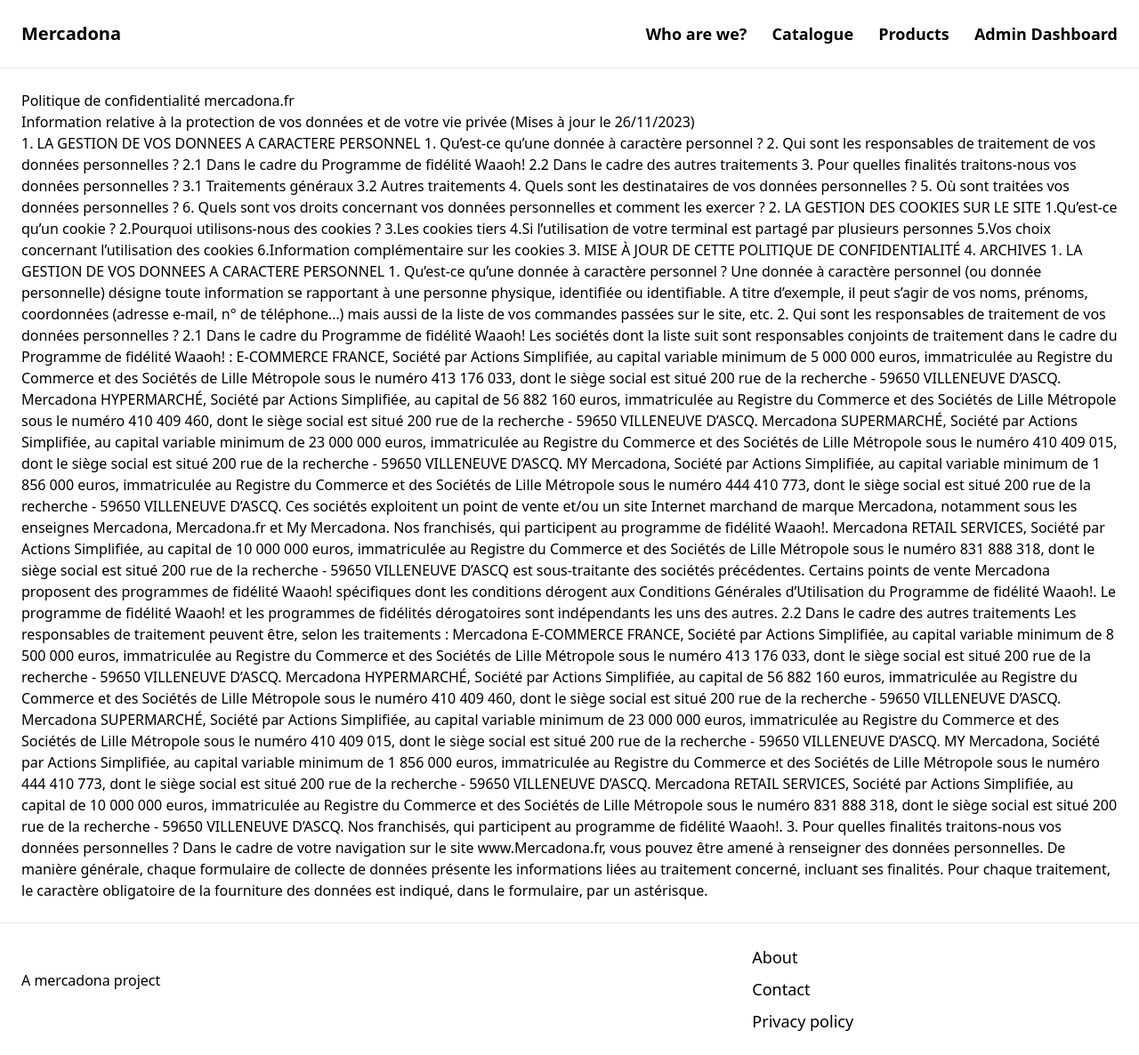
After one commit to Fadddddd/Mercadonamarket, a Django app: page /privacy/ in a window 1280 px wide. The commit adds this page. Shown: the whole page at 89% size. Run offline with Django 4.2, Linux system fonts and the light colour scheme; some libraries are stand-ins or nearby versions.

Commit message:
politique de conf

```diff
--- a/merchandise/templates/merchandise/base.html
+++ b/merchandise/templates/merchandise/base.html
@@ -59,13 +59,10 @@
             >
           </li>
           <li>
-            <a href="#" class="text-lg text-black-500 hover:text-teal-700"
+            <a
+              href="{% url 'privacy' %}"
+              class="text-lg text-black-500 hover:text-teal-700"
               >Privacy policy</a
-            >
-          </li>
-          <li>
-            <a href="#" class="text-lg text-black-500 hover:text-teal-700"
-              >Term of use</a
             >
           </li>
         </ul>
--- /dev/null
+++ b/merchandise/templates/merchandise/privacy.html
@@ -0,0 +1,82 @@
+{% extends 'merchandise/base.html' %} {% block title %} Privacy policy
+{%endblock %} {% block content %} Politique de confidentialité mercadona.fr
+<br />
+<p>
+  Information relative à la protection de vos données et de votre vie privée
+  (Mises à jour le 26/11/2023) <br />
+  1. LA GESTION DE VOS DONNEES A CARACTERE PERSONNEL 1. Qu’est-ce qu’une donnée
+  à caractère personnel ? 2. Qui sont les responsables de traitement de vos
+  données personnelles ? 2.1 Dans le cadre du Programme de fidélité Waaoh! 2.2
+  Dans le cadre des autres traitements 3. Pour quelles finalités traitons-nous
+  vos données personnelles ? 3.1 Traitements généraux 3.2 Autres traitements 4.
+  Quels sont les destinataires de vos données personnelles ? 5. Où sont traitées
+  vos données personnelles ? 6. Quels sont vos droits concernant vos données
+  personnelles et comment les exercer ? 2. LA GESTION DES COOKIES SUR LE SITE
+  1.Qu’est-ce qu’un cookie ? 2.Pourquoi utilisons-nous des cookies ? 3.Les
+  cookies tiers 4.Si l’utilisation de votre terminal est partagé par plusieurs
+  personnes 5.Vos choix concernant l’utilisation des cookies 6.Information
+  complémentaire sur les cookies 3. MISE À JOUR DE CETTE POLITIQUE DE
+  CONFIDENTIALITÉ 4. ARCHIVES 1. LA GESTION DE VOS DONNEES A CARACTERE PERSONNEL
+  1. Qu’est-ce qu’une donnée à caractère personnel ? Une donnée à caractère
+  personnel (ou donnée personnelle) désigne toute information se rapportant à
+  une personne physique, identifiée ou identifiable. A titre d’exemple, il peut
+  s’agir de vos noms, prénoms, coordonnées (adresse e-mail, n° de téléphone…)
+  mais aussi de la liste de vos commandes passées sur le site, etc. 2. Qui sont
+  les responsables de traitement de vos données personnelles ? 2.1 Dans le cadre
+  du Programme de fidélité Waaoh! Les sociétés dont la liste suit sont
+  responsables conjoints de traitement dans le cadre du Programme de fidélité
+  Waaoh! : E-COMMERCE FRANCE, Société par Actions Simplifiée, au capital
+  variable minimum de 5 000 000 euros, immatriculée au Registre du Commerce et
+  des Sociétés de Lille Métropole sous le numéro 413 176 033, dont le siège
+  social est situé 200 rue de la recherche - 59650 VILLENEUVE D’ASCQ. Mercadona
+  HYPERMARCHÉ, Société par Actions Simplifiée, au capital de 56 882 160 euros,
+  immatriculée au Registre du Commerce et des Sociétés de Lille Métropole sous
+  le numéro 410 409 460, dont le siège social est situé 200 rue de la recherche
+  - 59650 VILLENEUVE D’ASCQ. Mercadona SUPERMARCHÉ, Société par Actions
+  Simplifiée, au capital variable minimum de 23 000 000 euros, immatriculée au
+  Registre du Commerce et des Sociétés de Lille Métropole sous le numéro 410 409
+  015, dont le siège social est situé 200 rue de la recherche - 59650 VILLENEUVE
+  D’ASCQ. MY Mercadona, Société par Actions Simplifiée, au capital variable
+  minimum de 1 856 000 euros, immatriculée au Registre du Commerce et des
+  Sociétés de Lille Métropole sous le numéro 444 410 773, dont le siège social
+  est situé 200 rue de la recherche - 59650 VILLENEUVE D’ASCQ. Ces sociétés
+  exploitent un point de vente et/ou un site Internet marchand de marque
+  Mercadona, notamment sous les enseignes Mercadona, Mercadona.fr et My
+  Mercadona. Nos franchisés, qui participent au programme de fidélité Waaoh!.
+  Mercadona RETAIL SERVICES, Société par Actions Simplifiée, au capital de 10
+  000 000 euros, immatriculée au Registre du Commerce et des Sociétés de Lille
+  Métropole sous le numéro 831 888 318, dont le siège social est situé 200 rue
+  de la recherche - 59650 VILLENEUVE D’ASCQ est sous-traitante des sociétés
+  précédentes. Certains points de vente Mercadona proposent des programmes de
+  fidélité Waaoh! spécifiques dont les conditions dérogent aux Conditions
+  Générales d’Utilisation du Programme de fidélité Waaoh!. Le programme de
+  fidélité Waaoh! et les programmes de fidélités dérogatoires sont indépendants
+  les uns des autres. 2.2 Dans le cadre des autres traitements Les responsables
+  de traitement peuvent être, selon les traitements : Mercadona E-COMMERCE
+  FRANCE, Société par Actions Simplifiée, au capital variable minimum de 8 500
+  000 euros, immatriculée au Registre du Commerce et des Sociétés de Lille
+  Métropole sous le numéro 413 176 033, dont le siège social est situé 200 rue
+  de la recherche - 59650 VILLENEUVE D’ASCQ. Mercadona HYPERMARCHÉ, Société par
+  Actions Simplifiée, au capital de 56 882 160 euros, immatriculée au Registre
+  du Commerce et des Sociétés de Lille Métropole sous le numéro 410 409 460,
+  dont le siège social est situé 200 rue de la recherche - 59650 VILLENEUVE
+  D’ASCQ. Mercadona SUPERMARCHÉ, Société par Actions Simplifiée, au capital
+  variable minimum de 23 000 000 euros, immatriculée au Registre du Commerce et
+  des Sociétés de Lille Métropole sous le numéro 410 409 015, dont le siège
+  social est situé 200 rue de la recherche - 59650 VILLENEUVE D’ASCQ. MY
+  Mercadona, Société par Actions Simplifiée, au capital variable minimum de 1
+  856 000 euros, immatriculée au Registre du Commerce et des Sociétés de Lille
+  Métropole sous le numéro 444 410 773, dont le siège social est situé 200 rue
+  de la recherche - 59650 VILLENEUVE D’ASCQ. Mercadona RETAIL SERVICES, Société
+  par Actions Simplifiée, au capital de 10 000 000 euros, immatriculée au
+  Registre du Commerce et des Sociétés de Lille Métropole sous le numéro 831 888
+  318, dont le siège social est situé 200 rue de la recherche - 59650 VILLENEUVE
+  D’ASCQ. Nos franchisés, qui participent au programme de fidélité Waaoh!. 3.
+  Pour quelles finalités traitons-nous vos données personnelles ? Dans le cadre
+  de votre navigation sur le site www.Mercadona.fr, vous pouvez être amené à
+  renseigner des données personnelles. De manière générale, chaque formulaire de
+  collecte de données présente les informations liées au traitement concerné,
+  incluant ses finalités. Pour chaque traitement, le caractère obligatoire de la
+  fourniture des données est indiqué, dans le formulaire, par un astérisque.
+</p>
+{% endblock %}
--- a/merchandise/views.py
+++ b/merchandise/views.py
@@ -38,3 +38,6 @@ def categories(request):
     categories=Category.objects.all()
     return render (request, 'merchandise/categories.html',
     {'categories':categories})
+
+def privacy(request):
+    return render(request, 'merchandise/privacy.html')
--- a/projectmercadona/urls.py
+++ b/projectmercadona/urls.py
@@ -18,7 +18,7 @@ from django.conf import settings
 from django.conf.urls.static import static
 from django.contrib import admin
 from django.urls import path, include
-from merchandise.views import accueil, contact, aboutus, products, categories
+from merchandise.views import accueil, contact, aboutus, products, categories, privacy
 from . import views
 
 urlpatterns = [
@@ -28,6 +28,7 @@ urlpatterns = [
     path('aboutus/', aboutus, name='aboutus'),
     path('products/', products, name='products'),
     path('categories/', categories, name='categories'),
+    path('privacy/', privacy, name='privacy'),
     path('merchandise/', include("merchandise.urls")),
     path('admin-button/', views.admin_button, name='admin_button'),
 ] + static(settings.MEDIA_URL, document_root=settings.MEDIA_ROOT)
```
Also changed, not shown: db.sqlite3.
